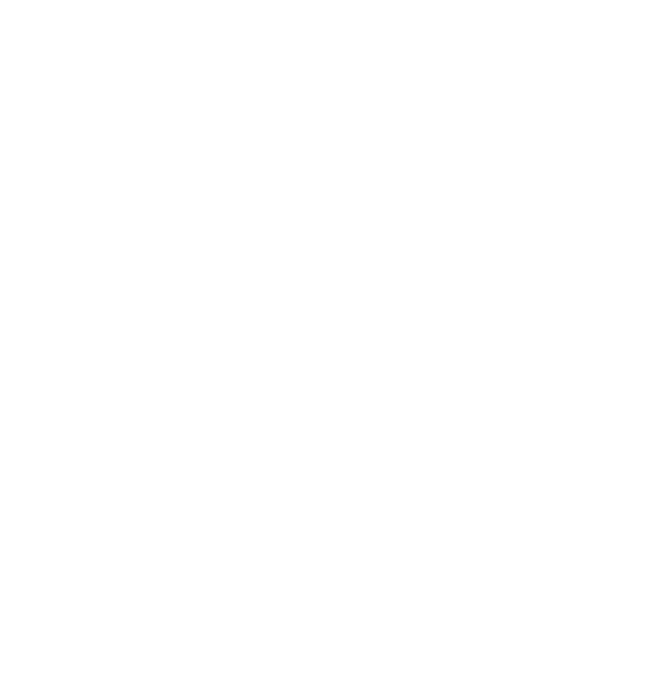
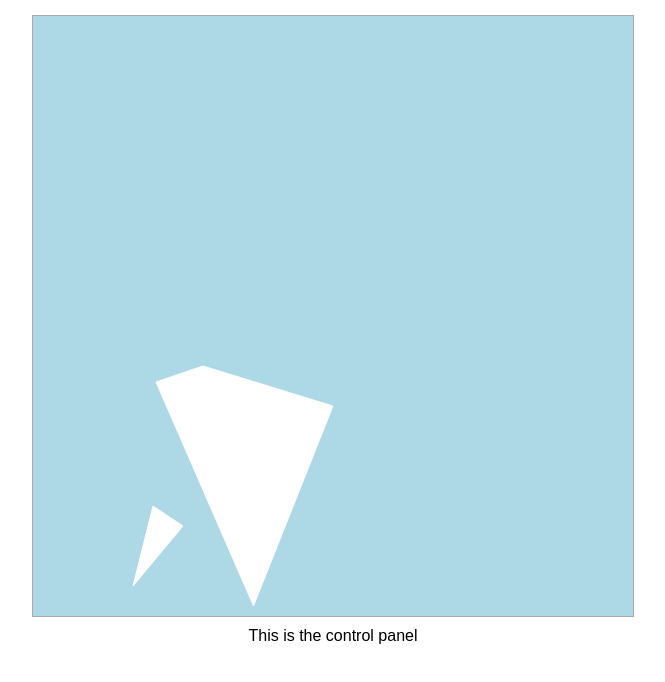
Before and after one commit to jeevandark/icebergs-challange, a React (Create React App) app: page / in a window 1280 px wide. Shown: the top 682 px of the page, without its empty margins (307-972 px from the left). Built offline with nearby package versions, Linux system fonts and the light colour scheme.

Commit message:
SeaMap (basic), ControlPanel (skeleton)

```diff
--- a/src/App.js
+++ b/src/App.js
@@ -1,10 +1,68 @@
 import React, { Component } from "react";
+import SeaMap from "./components/SeaMap";
 import "./App.css";
+import ControlPanel from "./components/ControlPanel";
 
 class App extends Component {
-  render() {
-    return <div className="App" />;
-  }
+	static kMapHeight = 600;
+	static kMapAndControlPanelWidth = 600;
+
+	constructor() {
+		super();
+		this.state = {
+			polygons: [
+				{
+					points: [
+						{
+							x: 220.5,
+							y: 10
+						},
+						{
+							x: 300,
+							y: 210
+						},
+						{
+							x: 170,
+							y: 250
+						},
+						{
+							x: 123,
+							y: 234
+						}
+					]
+				},
+				{
+					points: [
+						{
+							x: 100,
+							y: 30
+						},
+						{
+							x: 150,
+							y: 90
+						},
+						{
+							x: 120,
+							y: 110
+						}
+					]
+				}
+			]
+		};
+	}
+
+	render() {
+		return (
+			<div className="App">
+				<SeaMap
+					width={App.kMapAndControlPanelWidth}
+					height={App.kMapHeight}
+					polygons={this.state.polygons}
+				/>
+				<ControlPanel width={App.kMapAndControlPanelWidth} />
+			</div>
+		);
+	}
 }
 
 export default App;
--- /dev/null
+++ b/src/components/ControlPanel.js
@@ -0,0 +1,18 @@
+import React, { Component } from "react";
+
+class ControlPanel extends Component {
+	myWidth = this.props.width == null ? 600 : this.props.width;
+	mainStyle = {
+		width: `${this.myWidth}px`
+	};
+
+	render() {
+		return (
+			<div className="control-panel" style={this.mainStyle}>
+				This is the control panel
+			</div>
+		);
+	}
+}
+
+export default ControlPanel;
--- /dev/null
+++ b/src/components/SeaMap.js
@@ -0,0 +1,50 @@
+import React, { Component } from "react";
+
+class SeaMap extends Component {
+	myWidth = this.props.width == null ? 600 : this.props.width;
+	myHeight = this.props.height == null ? 600 : this.props.height;
+	myPolygons = this.props.polygons == null ? [] : this.props.polygons;
+	icebergStyle = { fill: "white", stroke: "white", strokeWidth: 1 };
+	mainStyle = { fill: "blue" };
+
+	render() {
+		return (
+			<div
+				className="svg-wrapper"
+				style={{
+					width: `${this.myWidth}px`,
+					height: `${this.myHeight}px`
+				}}
+			>
+				<svg
+					height={`${this.myHeight}`}
+					width="100%"
+					viewBox={`0, 0, ${this.myWidth}, ${this.myHeight}`}
+					style={this.mainStyle}
+				>
+					{this.myPolygons.map((item, idx) => {
+						let pointList = item.points.reduce(
+							(prevStr, curPoint) => {
+								return (
+									prevStr +
+									(prevStr === "" ? "" : " ") +
+									`${curPoint.x},${curPoint.y}`
+								);
+							},
+							""
+						);
+						return (
+							<polygon
+								key={idx}
+								points={pointList}
+								style={this.icebergStyle}
+							/>
+						);
+					})}
+				</svg>
+			</div>
+		);
+	}
+}
+
+export default SeaMap;
```
Also changed, not shown: src/registerServiceWorker.js (+5 -2 lines), package.json (indentation only), public/index.html (indentation only), public/manifest.json, 2 other files (tests, documents, lock files or other folders).
